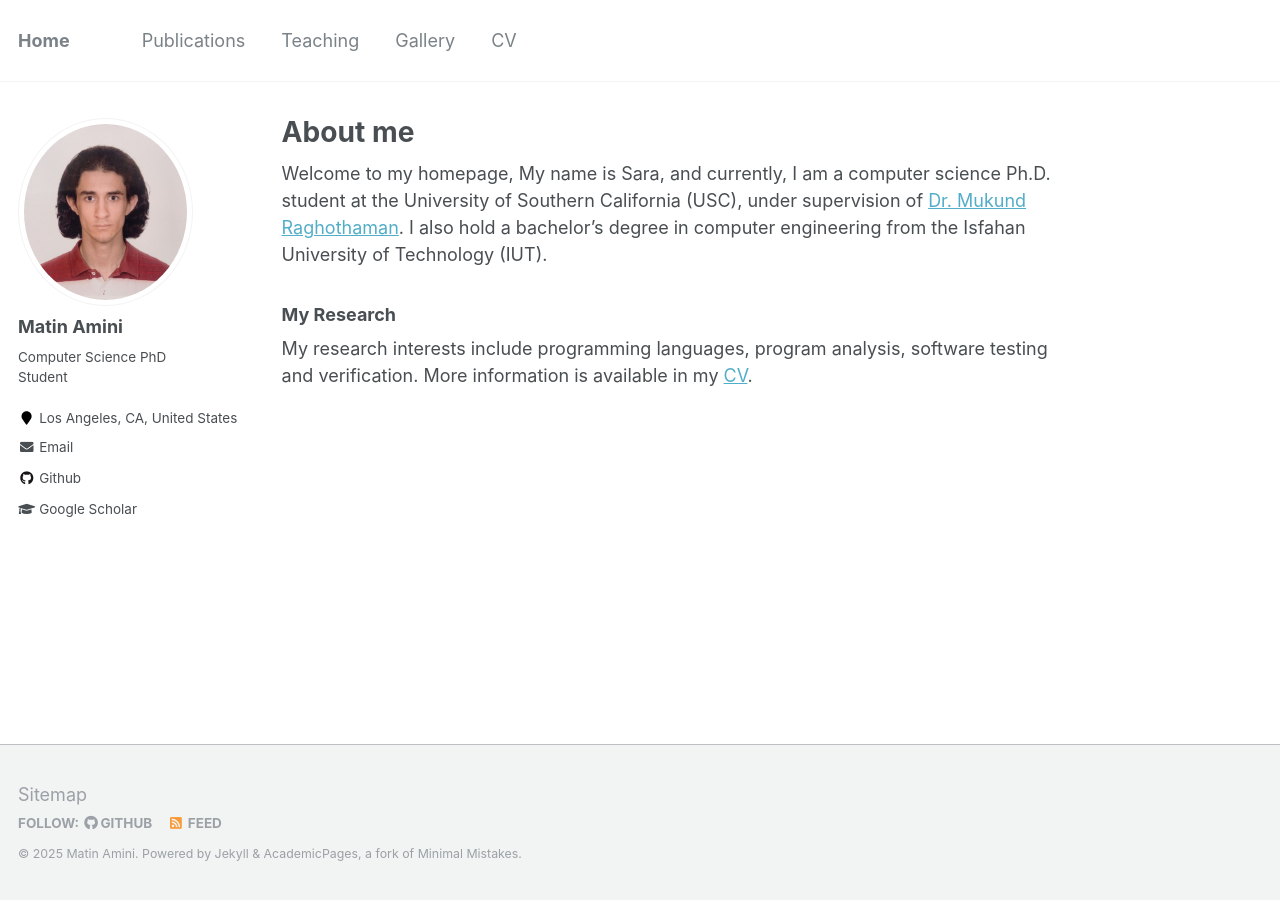
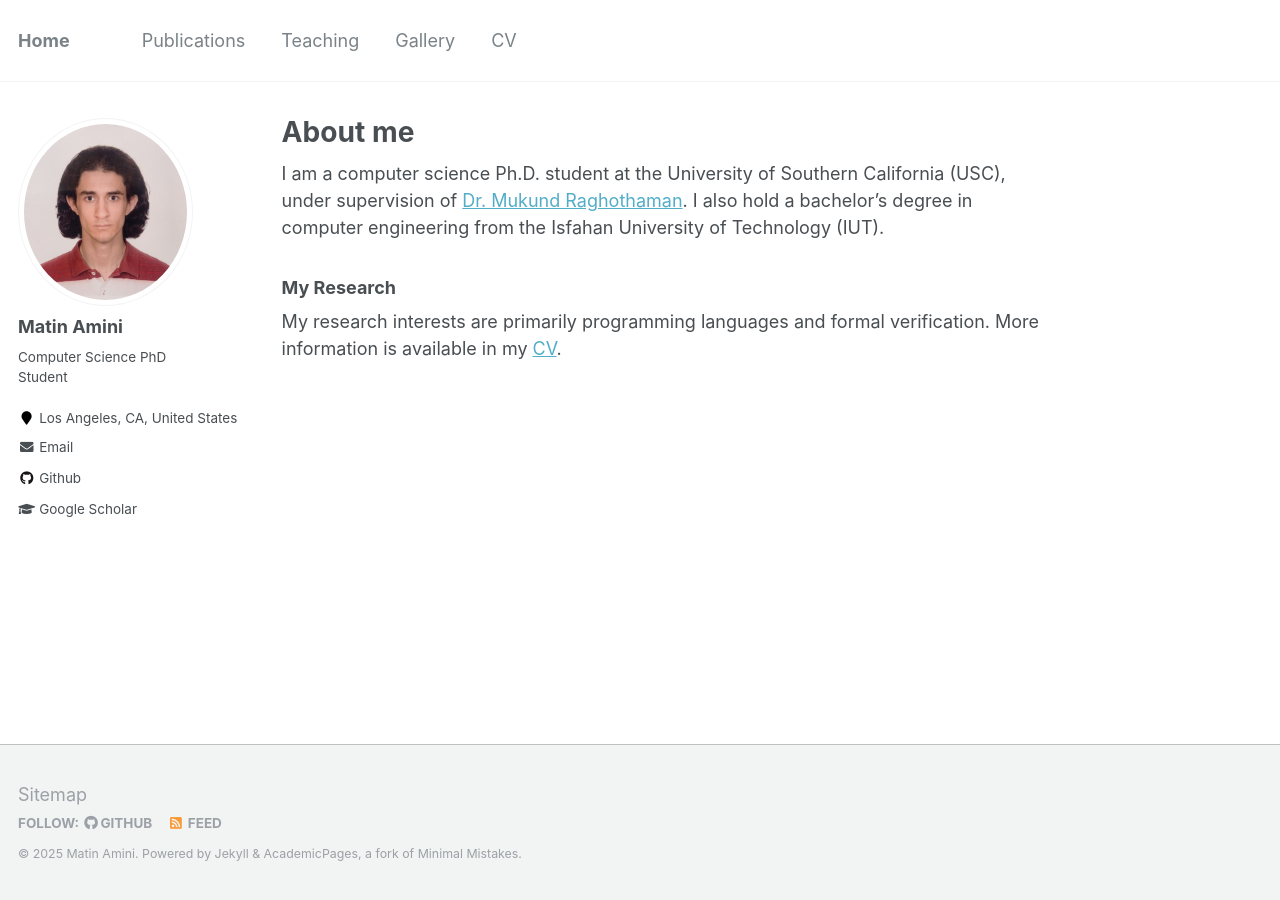
Before and after one commit to macomeback/macomeback.github.io, a Jekyll site: the page built from _pages/about.md, in a window 1280 px wide. Built offline with Jekyll 4.4.1, drawn with Linux system fonts in a browser that asks for light colours.

Commit message:
Bio updated

```diff
--- a/_pages/about.md
+++ b/_pages/about.md
@@ -7,7 +7,7 @@ redirect_from:
   - /about/
   - /about.html
 ---
-Welcome to my homepage, My name is Sara, and currently, I am a computer science Ph.D. student at the University of Southern California (USC), under supervision of [Dr. Mukund Raghothaman](https://r-mukund.github.io). I also hold a bachelor's degree in computer engineering from the Isfahan University of Technology (IUT).
+I am a computer science Ph.D. student at the University of Southern California (USC), under supervision of [Dr. Mukund Raghothaman](https://r-mukund.github.io). I also hold a bachelor's degree in computer engineering from the Isfahan University of Technology (IUT).
 
 ### My Research
-My research interests include programming languages, program analysis, software testing and verification. More information is available in my [CV](https://sarabaradaran.github.io/cv/).
+My research interests are primarily programming languages and formal verification. More information is available in my [CV](https://macomeback.github.io/cv/).
```
